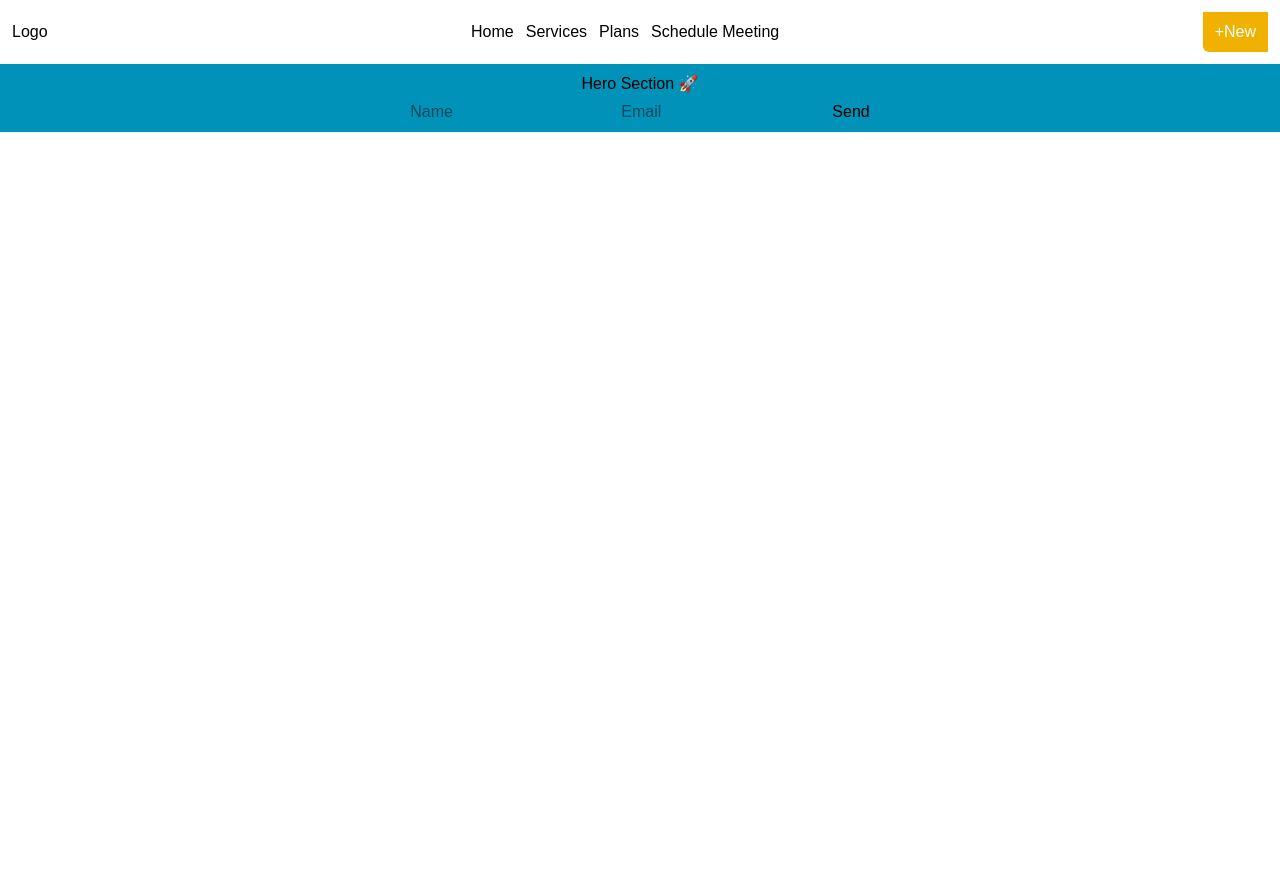
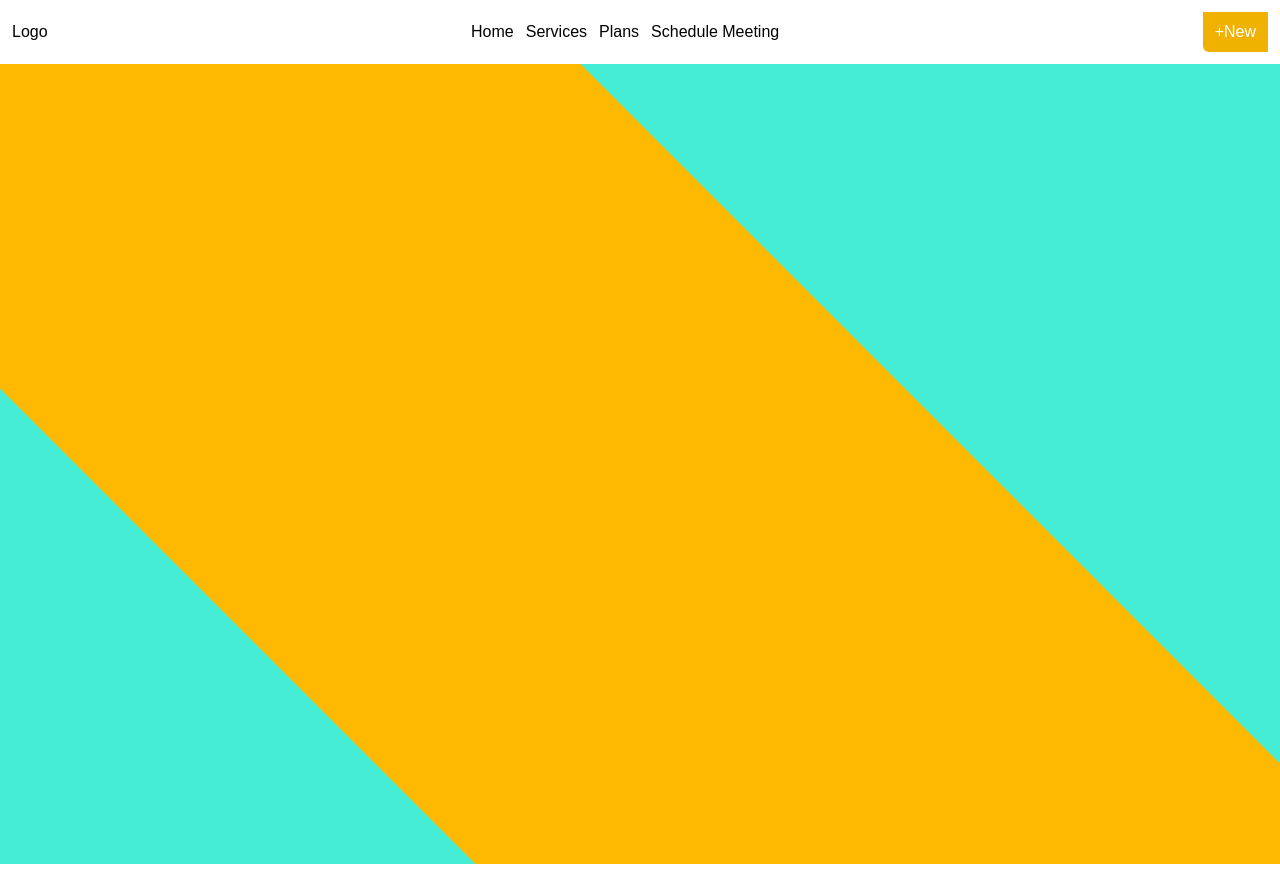
Before and after one commit to Dwarkesh-Khairnar/AD-service, a React (Vite) app: page / in a window 1280 px wide. Shown: the top 872 px of the page. Before the commit the page ends 800 px from the top, so only its background shows below. Built offline with nearby package versions, Linux system fonts and the light colour scheme.

Commit message:
Hero div desing

```diff
--- a/src/component/Hero.jsx
+++ b/src/component/Hero.jsx
@@ -1,4 +1,5 @@
 import React, { useState } from "react";
+import vite from '../assets/react.svg'
 
 
 function Hero({ onSubmit }) {
@@ -13,13 +14,9 @@ function Hero({ onSubmit }) {
   };
 
   return (
-    <section className=" p-2 bg-cyan-600 text-center mb-2">
-      <h2>Hero Section 🚀</h2>
-      <form onSubmit={handleSubmit} className=" flex justify-center gap-1 mt-1">
-        <input type="text" placeholder="Name" value={name} onChange={(e) => setName(e.target.value)} required />
-        <input type="email" placeholder="Email" value={email} onChange={(e) => setEmail(e.target.value)} required />
-        <button type="submit">Send</button>
-      </form>
+    <section className=" bg-teal-300 text-center mb-2 h-screen overflow-hidden">
+     <div className=" bg-amber-400 h-72 w-[230%] mt-44 -ml-56 -rotate-45 md:h-[80%] md:-ml-[50%] md:mt-96 md:rotate-45 "></div>
+    <img src={vite} alt="" />;
     </section>
   );
 }
```
